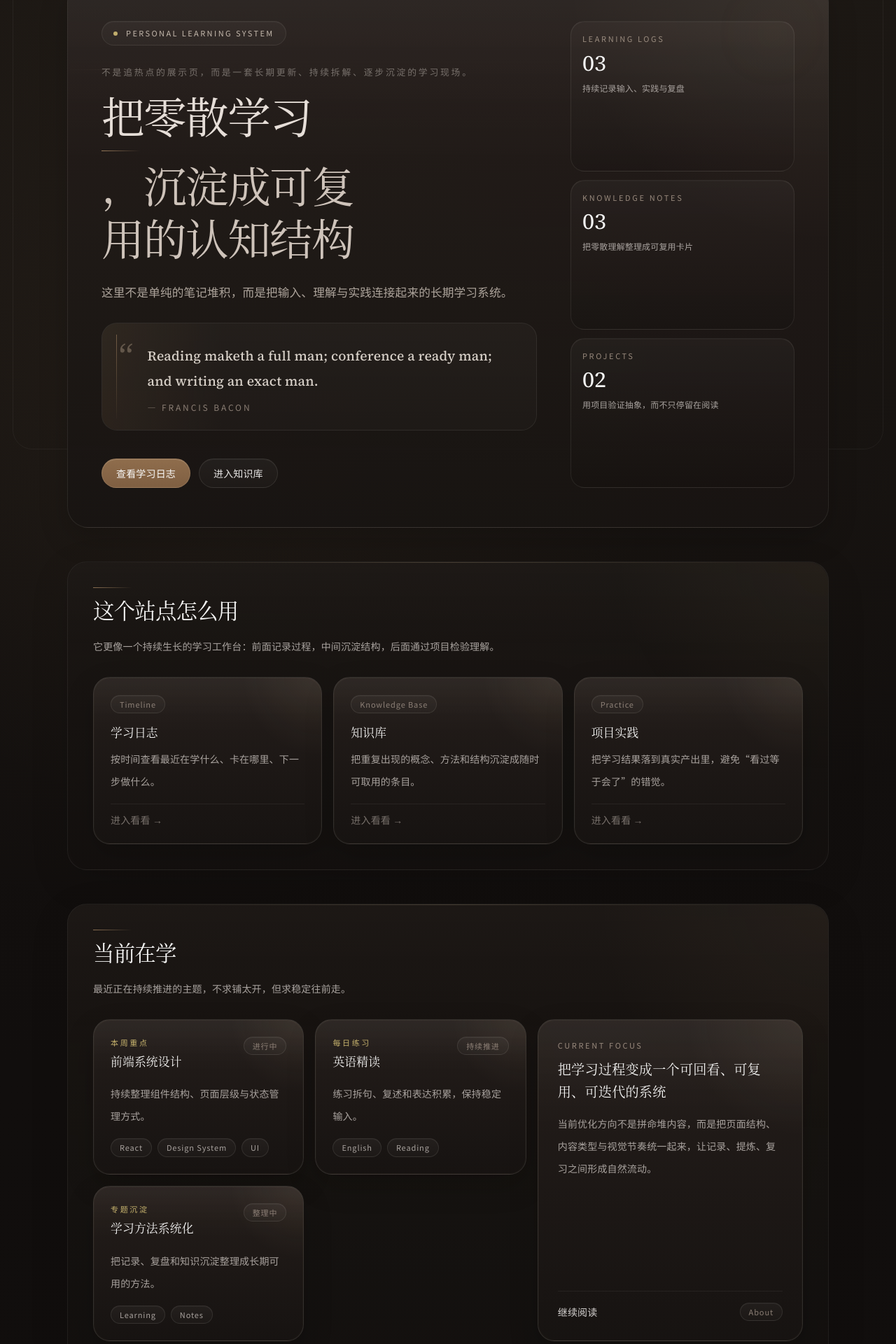
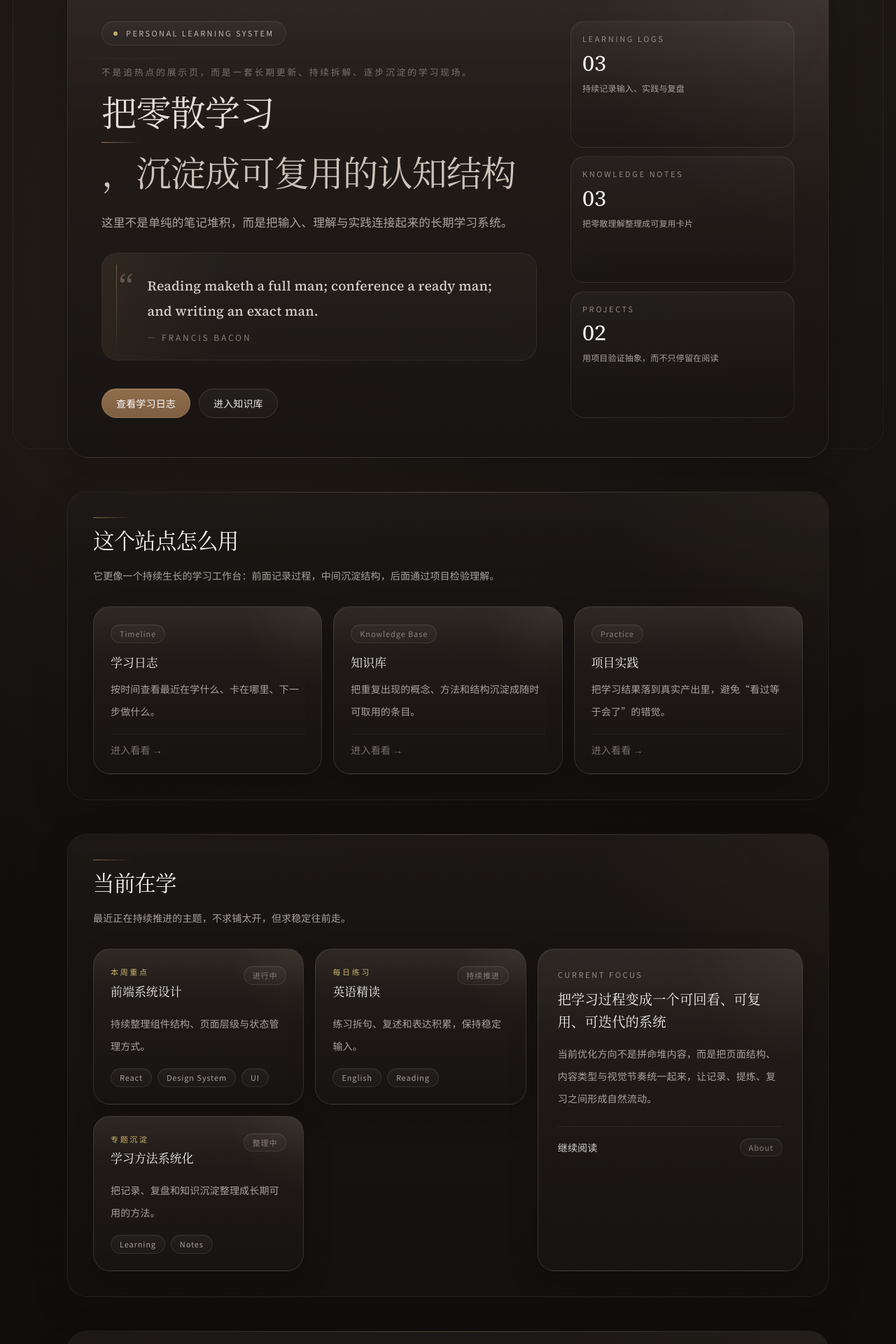
Before and after one commit to aqin1012-lyq/personal-learning-site, a Next.js app: page / in a window 1280 px wide. Shown: the part 140-2060 px from the top of the page at 70% size. Built offline with nearby package versions, Linux system fonts and the light colour scheme.

Commit message:
add refined interactive hover lighting

```diff
--- a/src/app/globals.css
+++ b/src/app/globals.css
@@ -113,6 +113,34 @@ a {
     pointer-events: none;
   }
 
+  .interactive-surface {
+    --pointer-x: -999px;
+    --pointer-y: -999px;
+    isolation: isolate;
+  }
+
+  .interactive-surface::before {
+    background:
+      radial-gradient(240px circle at var(--pointer-x) var(--pointer-y), rgba(219, 188, 146, 0.14), transparent 42%),
+      radial-gradient(circle at top right, rgba(214, 186, 152, 0.08), transparent 28%),
+      linear-gradient(180deg, rgba(255, 248, 240, 0.03), transparent 34%);
+    transition: background 180ms ease, opacity 220ms ease;
+  }
+
+  .interactive-surface::after {
+    box-shadow:
+      inset 0 1px 0 rgba(255, 248, 240, 0.03),
+      inset 0 0 0 1px rgba(97, 74, 51, 0.08),
+      inset 0 0 0 1px rgba(255, 248, 240, 0.02);
+  }
+
+  .interactive-surface-strong::before {
+    background:
+      radial-gradient(320px circle at var(--pointer-x) var(--pointer-y), rgba(219, 188, 146, 0.17), transparent 40%),
+      radial-gradient(circle at top right, rgba(214, 186, 152, 0.1), transparent 28%),
+      linear-gradient(180deg, rgba(255, 248, 240, 0.03), transparent 34%);
+  }
+
   .surface-card::after {
     content: '';
     position: absolute;
@@ -129,6 +157,7 @@ a {
 
   .surface-card-hover:hover::before {
     background:
+      radial-gradient(260px circle at var(--pointer-x) var(--pointer-y), rgba(226, 196, 154, 0.16), transparent 42%),
       radial-gradient(circle at top right, rgba(214, 186, 152, 0.12), transparent 30%),
       linear-gradient(180deg, rgba(255, 248, 240, 0.04), transparent 38%);
   }
@@ -185,7 +214,7 @@ a {
   }
 
   .hero-title {
-    @apply max-w-5xl font-cjk text-[2.2rem] font-medium leading-[1.22] tracking-[-0.025em] text-stone-50 md:text-[3.25rem] lg:text-[3.85rem];
+    @apply max-w-5xl font-cjk text-[1.95rem] font-medium leading-[1.24] tracking-[-0.022em] text-stone-50 md:text-[2.7rem] lg:text-[3.15rem];
     text-wrap: balance;
     color: var(--text-primary);
   }
--- a/src/app/page.tsx
+++ b/src/app/page.tsx
@@ -9,6 +9,7 @@ import { Hero } from '@/components/home/Hero';
 import { HomeMotion } from '@/components/home/HomeMotion';
 import { CurrentLearningCard } from '@/components/home/CurrentLearningCard';
 import { SectionHeader } from '@/components/common/SectionHeader';
+import { InteractiveSurface } from '@/components/common/InteractiveSurface';
 import { LogCard } from '@/components/logs/LogCard';
 import { NoteCard } from '@/components/notes/NoteCard';
 import { ProjectCard } from '@/components/projects/ProjectCard';
@@ -70,7 +71,8 @@ export default function HomePage() {
             />
             <div className="grid gap-4 md:grid-cols-3">
               {quickMap.map((item) => (
-                <Link key={item.href} href={item.href} className="surface-card surface-card-hover group block p-5 md:p-6">
+                <InteractiveSurface key={item.href} className="surface-card surface-card-hover block rounded-[24px]">
+                  <Link href={item.href} className="group block p-5 md:p-6">
                     <div className="relative space-y-4">
                       <span className="pill-tag inline-flex">{item.badge}</span>
                       <div className="space-y-2">
@@ -82,6 +84,7 @@ export default function HomePage() {
                       </div>
                     </div>
                   </Link>
+                </InteractiveSurface>
               ))}
             </div>
           </section>
@@ -112,8 +115,9 @@ export default function HomePage() {
                 ))}
               </div>
               <div className="grid gap-4">
-                <div className="surface-card p-5 md:p-6">
-                  <div className="relative space-y-4">
+                <InteractiveSurface className="surface-card block rounded-[24px]">
+                  <div className="relative p-5 md:p-6">
+                    <div className="space-y-4">
                       <div className="flex items-center justify-between gap-3">
                         <h3 className="font-cjk text-[1.05rem] font-medium text-stone-100">快速复习入口</h3>
                         <span className="pill-tag">Review</span>
@@ -130,6 +134,7 @@ export default function HomePage() {
                       </div>
                     </div>
                   </div>
+                </InteractiveSurface>
               </div>
             </div>
           </section>
--- a/src/components/common/FeaturePanel.tsx
+++ b/src/components/common/FeaturePanel.tsx
@@ -1,4 +1,5 @@
 import Link from 'next/link';
+import { InteractiveSurface } from '@/components/common/InteractiveSurface';
 
 export function FeaturePanel({
   eyebrow,
@@ -12,8 +13,9 @@ export function FeaturePanel({
   href: string;
 }) {
   return (
-    <Link href={href} className="surface-card surface-card-hover reveal-surface block p-6 md:p-7">
-      <div className="relative flex h-full flex-col justify-between gap-6">
+    <InteractiveSurface className="surface-card surface-card-hover reveal-surface block rounded-[24px]">
+      <Link href={href} className="block p-6 md:p-7">
+        <div className="relative flex h-full flex-col justify-between gap-6">
         <div className="space-y-3">
           <p className="section-label">{eyebrow}</p>
           <h3 className="font-cjk text-[1.2rem] font-medium leading-8 text-stone-100">{title}</h3>
@@ -23,7 +25,8 @@ export function FeaturePanel({
           <span className="text-sm text-stone-300">继续阅读</span>
           <span className="pill-tag">About</span>
         </div>
-      </div>
-    </Link>
+        </div>
+      </Link>
+    </InteractiveSurface>
   );
 }
--- /dev/null
+++ b/src/components/common/InteractiveSurface.tsx
@@ -0,0 +1,33 @@
+'use client';
+
+import { useCallback } from 'react';
+import { cn } from '@/lib/utils';
+
+type InteractiveSurfaceProps = {
+  children: React.ReactNode;
+  className?: string;
+  as?: 'div' | 'section';
+};
+
+export function InteractiveSurface({ children, className, as = 'div' }: InteractiveSurfaceProps) {
+  const handleMove = useCallback((event: React.MouseEvent<HTMLElement>) => {
+    const rect = event.currentTarget.getBoundingClientRect();
+    const x = event.clientX - rect.left;
+    const y = event.clientY - rect.top;
+    event.currentTarget.style.setProperty('--pointer-x', `${x}px`);
+    event.currentTarget.style.setProperty('--pointer-y', `${y}px`);
+  }, []);
+
+  const handleLeave = useCallback((event: React.MouseEvent<HTMLElement>) => {
+    event.currentTarget.style.setProperty('--pointer-x', `-999px`);
+    event.currentTarget.style.setProperty('--pointer-y', `-999px`);
+  }, []);
+
+  const Component = as;
+
+  return (
+    <Component className={cn('interactive-surface', className)} onMouseMove={handleMove} onMouseLeave={handleLeave}>
+      {children}
+    </Component>
+  );
+}
--- a/src/components/home/CurrentLearningCard.tsx
+++ b/src/components/home/CurrentLearningCard.tsx
@@ -1,10 +1,12 @@
 import Link from 'next/link';
 import type { CurrentLearningItem } from '@/types/home';
+import { InteractiveSurface } from '@/components/common/InteractiveSurface';
 
 export function CurrentLearningCard({ item }: { item: CurrentLearningItem }) {
   return (
-    <Link href={item.href || '/'} className="surface-card surface-card-hover reveal-surface block p-6">
-      <div className="relative space-y-4">
+    <InteractiveSurface className="surface-card surface-card-hover reveal-surface block rounded-[24px]">
+      <Link href={item.href || '/'} className="block p-6">
+        <div className="relative space-y-4">
         <div className="flex items-start justify-between gap-4">
           <div className="space-y-2">
             {item.progressText ? <p className="section-label text-amber-200/75">{item.progressText}</p> : null}
@@ -20,7 +22,8 @@ export function CurrentLearningCard({ item }: { item: CurrentLearningItem }) {
             </span>
           ))}
         </div>
-      </div>
-    </Link>
+        </div>
+      </Link>
+    </InteractiveSurface>
   );
 }
--- a/src/components/home/Hero.tsx
+++ b/src/components/home/Hero.tsx
@@ -1,6 +1,7 @@
 'use client';
 
 import Link from 'next/link';
+import { InteractiveSurface } from '@/components/common/InteractiveSurface';
 
 type HeroStat = {
   label: string;
@@ -21,13 +22,14 @@ export function Hero({
   secondaryAction?: { label: string; href: string };
   stats: HeroStat[];
 }) {
+  const manualBreak = '沉淀成可复用的认知结构';
   const titleParts = title.split('，');
-  const hasAccentLine = titleParts.length > 1;
-  const titleLead = hasAccentLine ? titleParts[0] : title;
-  const titleAccent = hasAccentLine ? titleParts.slice(1).join('，') : '';
+  const hasAccentLine = titleParts.length > 1 || title.includes(manualBreak);
+  const titleLead = titleParts.length > 1 ? titleParts[0] : title.replace(manualBreak, '').trim();
+  const titleAccent = titleParts.length > 1 ? titleParts.slice(1).join('，') : manualBreak;
 
   return (
-    <section className="hero-shell surface-card overflow-hidden rounded-[30px] px-6 py-8 md:px-9 md:py-11 lg:px-12 lg:py-14">
+    <InteractiveSurface as="section" className="hero-shell surface-card interactive-surface-strong overflow-hidden rounded-[30px] px-6 py-8 md:px-9 md:py-11 lg:px-12 lg:py-14">
       <div className="pointer-events-none absolute inset-x-0 top-0 h-px bg-gradient-to-r from-transparent via-white/10 to-transparent" />
       <div className="ambient-orb pointer-events-none absolute right-8 top-8 h-24 w-24 rounded-full border border-amber-100/10 bg-[radial-gradient(circle,rgba(193,160,124,0.12),transparent_68%)] opacity-80 blur-2xl" />
 
@@ -91,6 +93,6 @@ export function Hero({
           ))}
         </div>
       </div>
-    </section>
+    </InteractiveSurface>
   );
 }
--- a/src/components/projects/ProjectCard.tsx
+++ b/src/components/projects/ProjectCard.tsx
@@ -1,5 +1,6 @@
 import Link from 'next/link';
 import type { ProjectItem } from '@/types/project';
+import { InteractiveSurface } from '@/components/common/InteractiveSurface';
 
 const statusMap: Record<string, string> = {
   'in-progress': '进行中',
@@ -10,8 +11,9 @@ const statusMap: Record<string, string> = {
 
 export function ProjectCard({ item }: { item: ProjectItem }) {
   return (
-    <Link href={item.href || '/projects'} className="surface-card surface-card-hover block p-6 md:p-7">
-      <div className="relative space-y-4">
+    <InteractiveSurface className="surface-card surface-card-hover reveal-surface block rounded-[24px]">
+      <Link href={item.href || '/projects'} className="block p-6 md:p-7">
+        <div className="relative space-y-4">
         <div className="flex items-center justify-between gap-3">
           <h3 className="text-lg font-medium text-stone-100">{item.title}</h3>
           <span className="pill-tag shrink-0">{statusMap[item.status] || item.status}</span>
@@ -25,7 +27,8 @@ export function ProjectCard({ item }: { item: ProjectItem }) {
             </span>
           ))}
         </div>
-      </div>
-    </Link>
+        </div>
+      </Link>
+    </InteractiveSurface>
   );
 }
```
Lines whose indentation alone changed are shown as unchanged.
